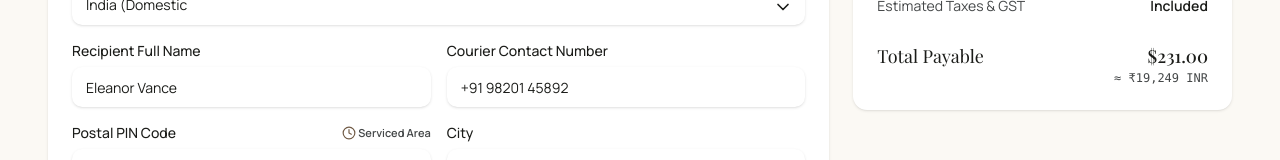
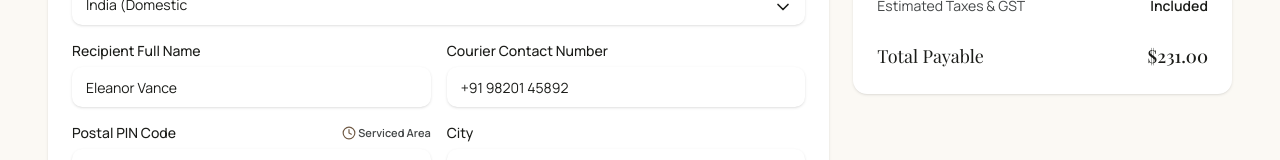
Before and after one commit to mdasriya/ecommerce-frontend, a React (Vite) app: page /checkout in a window 1280 px wide. Shown: the part 741-901 px from the top of the page. Built offline with nearby package versions, Linux system fonts and the light colour scheme.

Commit message:
checkout page

```diff
--- a/src/features/cart/checkout/Checkout.tsx
+++ b/src/features/cart/checkout/Checkout.tsx
@@ -1163,9 +1163,9 @@ export default function Checkout() {
                         <span className="text-lg font-['Playfair_Display'] text-[#1b1c19] font-medium">
                           {formatMoney(total)}
                         </span>
-                        <span className="text-xs text-[#444748] block font-mono">
+                        {/* <span className="text-xs text-[#444748] block font-mono">
                           ≈ ₹{Math.round(total * 83.33).toLocaleString()} INR
-                        </span>
+                        </span> */}
                       </div>
                     </div>
                   </div>
```
